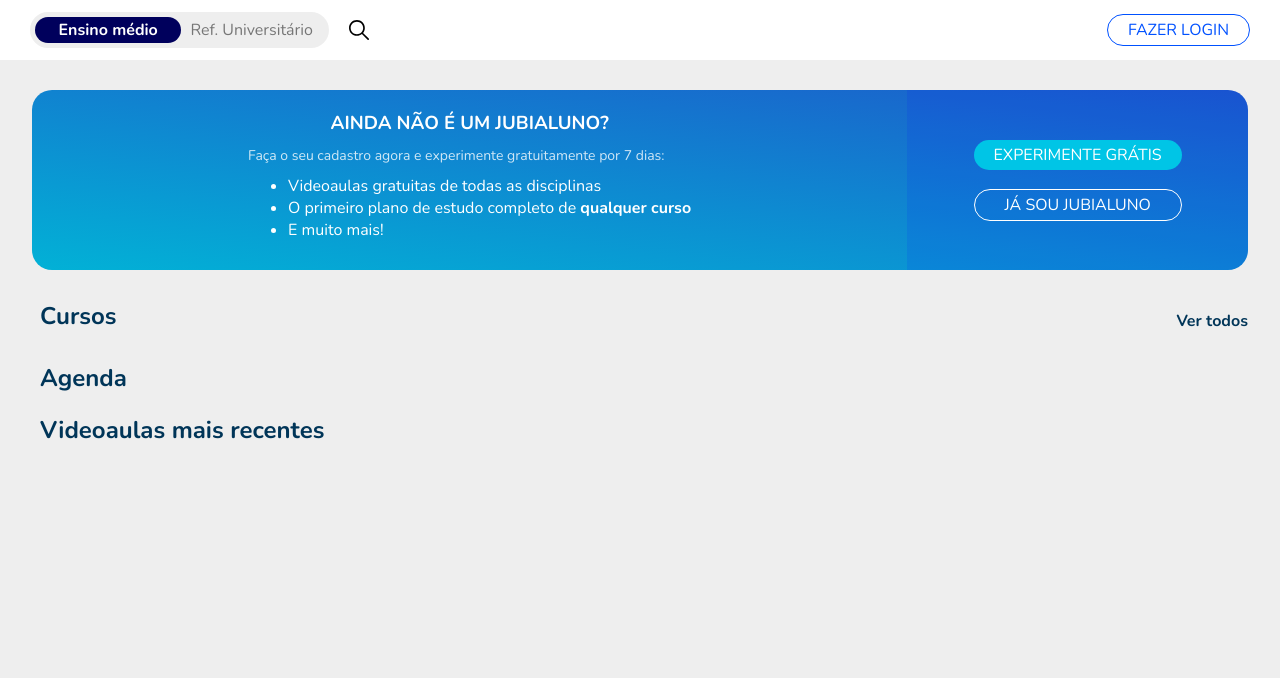
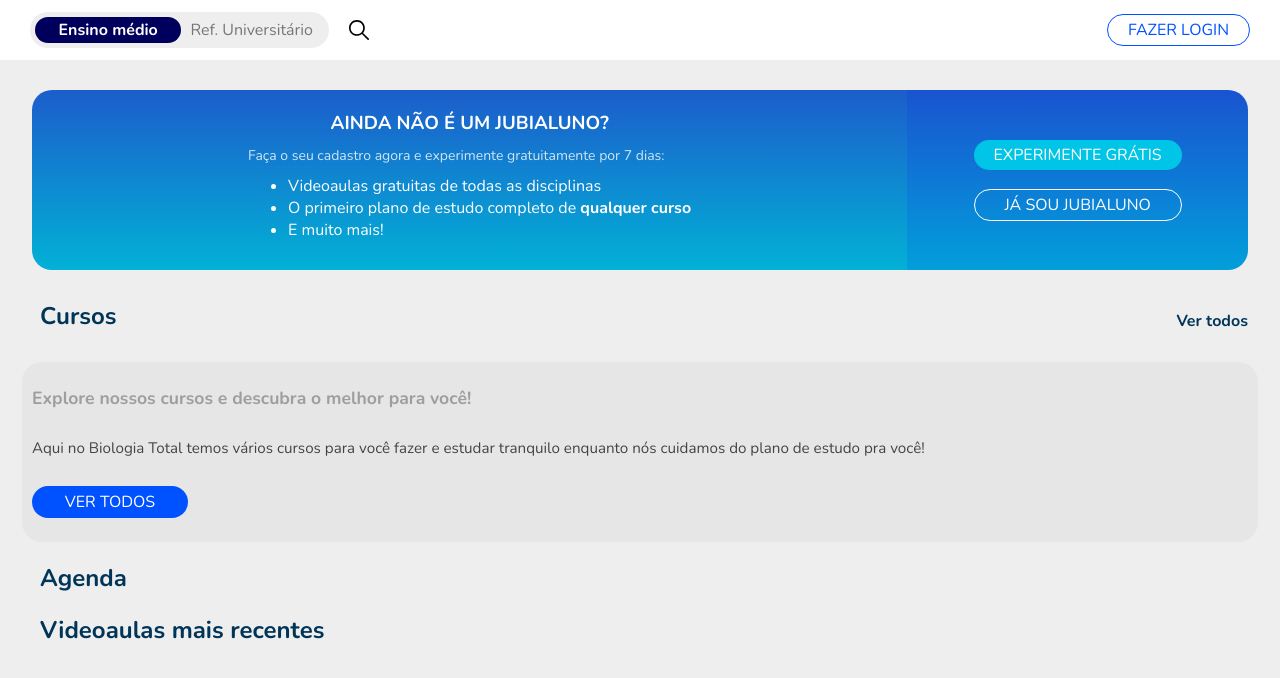
Before and after one commit to Crisnzx/clone-biologia-total, a plain HTML site: page index.html in a window 1280 px wide. Drawn offline with nearby package versions, Linux system fonts and the light colour scheme.

Commit message:
card cursos

```diff
--- a/index.html
+++ b/index.html
@@ -44,9 +44,14 @@
             </div>
         </section>
         <section id="cursos">
-            <div>
+            <div id="title">
                 <h2>Cursos</h2>
                 <a href="#">Ver todos</a>
+            </div>
+            <div class="card cursos">
+                <h3>Explore nossos cursos e descubra o melhor para você!</h3>
+                <p>Aqui no Biologia Total temos vários cursos para você fazer e estudar tranquilo enquanto nós cuidamos do plano de estudo pra você!</p>
+                <a href="#" id="see-all">VER TODOS</a>
             </div>
         </section>
         <section id="agenda">
--- a/styles.css
+++ b/styles.css
@@ -2,6 +2,7 @@
 
 :root {
 
+    --gray-25: rgb(230, 230, 230);
     --gray-50: rgb(238,238,238);
     --blue-200: rgb(0, 81, 255);
     --blue-400: rgb(0, 53,88);
@@ -145,8 +146,7 @@
     background-color: white;
     width: 95%;
     margin: auto;
-    display: flex;
-    justify-content: space-around;
+    border-radius: 20px;
 
 }
 /*CARD JUBIALUNO ============================== */
@@ -154,10 +154,11 @@
 .card.jubialuno {
 
     margin-top: 20px;
-    background-image: linear-gradient(187deg, rgb(28, 93, 203),rgb(2, 177, 214));
+    background-image: linear-gradient(to bottom, rgb(28, 93, 203),rgb(2, 177, 214));
     height: 180px;
     margin-top: 30px;
-    border-radius: 20px;
+    display: flex;
+    justify-content: space-around;
 
 }
 
@@ -222,7 +223,8 @@
 
 /*TITULO CURSOS ============================== */
 
-#cursos div {
+#cursos div:first-child {
+
     display: flex;
     align-items: center;
 
@@ -244,7 +246,38 @@
 }
 /*CARD CURSOS ============================== */
 
+.card.cursos {
 
+    background-color: var(--gray-25);
+    height: 160px;
+    display: grid;
+    align-items: center;
+    padding: 10px;
+}
+
+.card.cursos h3 {
+    color: gray;
+    opacity: 0.7;
+    font-size: 1.1rem;
+}
+
+.card.cursos p {
+    color: black;
+    opacity: 0.7;
+    font-size: 0.95rem;
+}
+
+.card.cursos #see-all {
+
+    background-color: var(--blue-200);
+    color: white;
+    font-weight: normal;
+    padding: 5px;
+    border-radius: 20px;
+    border: none;
+    width: 12%;
+    text-align: center;
+}
 
 /*CARD AGENDA ============================== */
 
```
